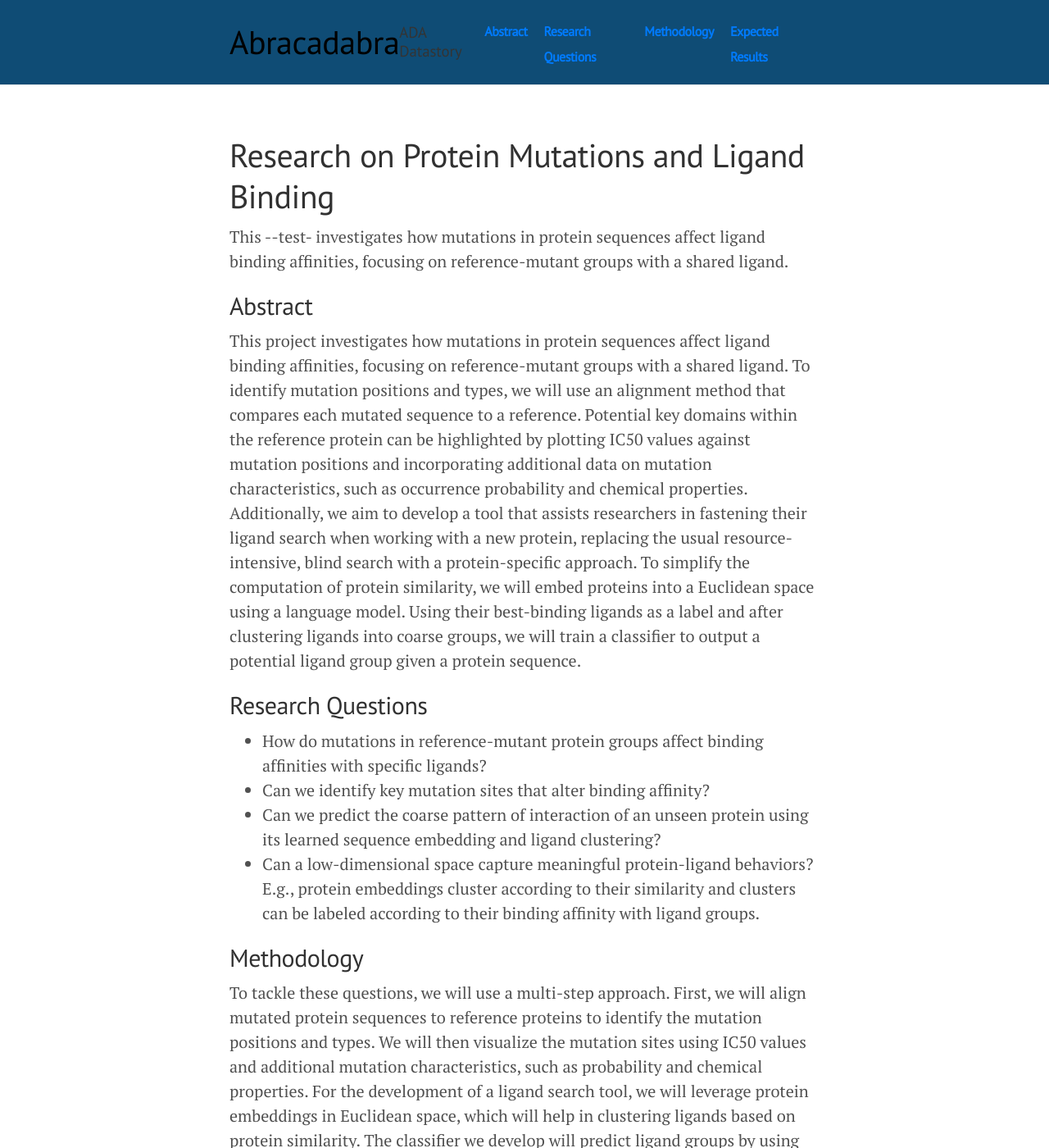
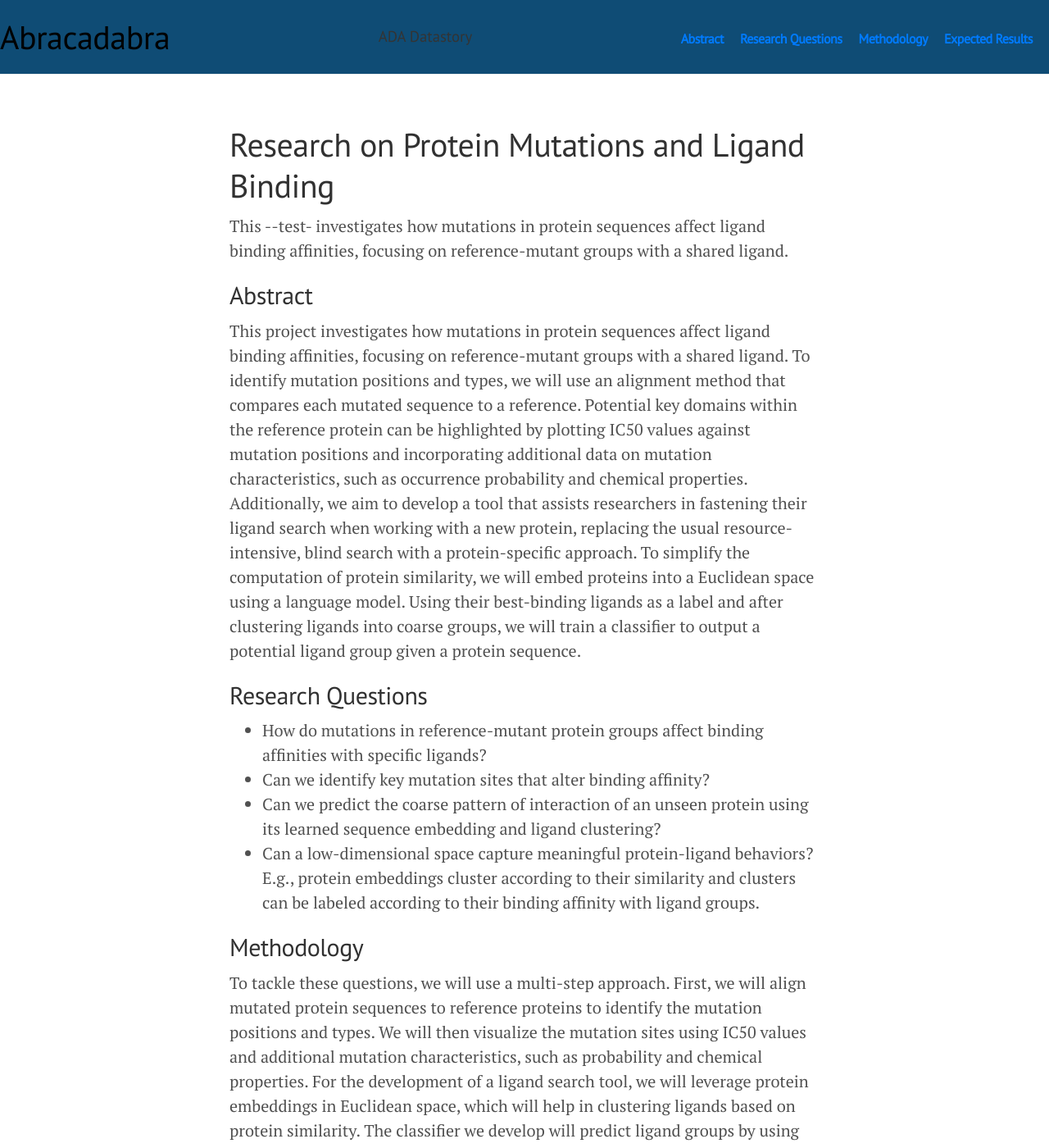
Before and after one commit to AlexisCogne/ada-story-epfl, a Jekyll site: the page built from index.html, in a window 1280 px wide and 1400 px high. Shown: the whole window at 82% size. Built offline with Jekyll 4.4.1, drawn with Linux system fonts in a browser that asks for light colours; the list of posts is cut into pages by our own code.

Commit message:
Full width for the masthead

```diff
--- a/_layouts/default.html
+++ b/_layouts/default.html
@@ -10,7 +10,6 @@
          content to avoid any CSS collisions with our real content. -->
     <div class="wrap">
       <div class="masthead">
-        <div class="container">
         <h3 class="masthead-title" style="display: flex; align-items: center; justify-content: space-between;">
           <span>{{ site.title }}</span>
           <small>{{ site.tagline }}</small>
@@ -25,7 +24,6 @@
           </nav>
         </h3>
       </div>
-      </div>
 
       <div class="container content">
         {{ content }}
--- a/public/css/lanyon.css
+++ b/public/css/lanyon.css
@@ -134,6 +134,8 @@ h1, h2, h3, h4, h5, h6 {
   top: 0;
   z-index: 10; /* Ensure it stays above other content */
   transition: background-color 0.3s ease; /* Smooth transition for interactivity */
+  width: 100%; /* Ensure it spans the entire width of the page */
+  box-sizing: border-box; /* Ensure padding and borders are included in the width */
 }
 
 .masthead:hover {
@@ -147,6 +149,7 @@ h1, h2, h3, h4, h5, h6 {
   display: flex; /* Align title and nav links horizontally */
   justify-content: space-between; /* Space out the title and links */
   align-items: center; /* Vertically center the elements */
+  width: 100%; /* Ensure the title and navigation take up the full width */
 }
 
 .masthead-title span {
@@ -216,6 +219,7 @@ h1, h2, h3, h4, h5, h6 {
     margin-bottom: 10px; /* Add margin between links */
   }
 }
+
 
 
 
```
Lines whose indentation alone changed are shown as unchanged.
